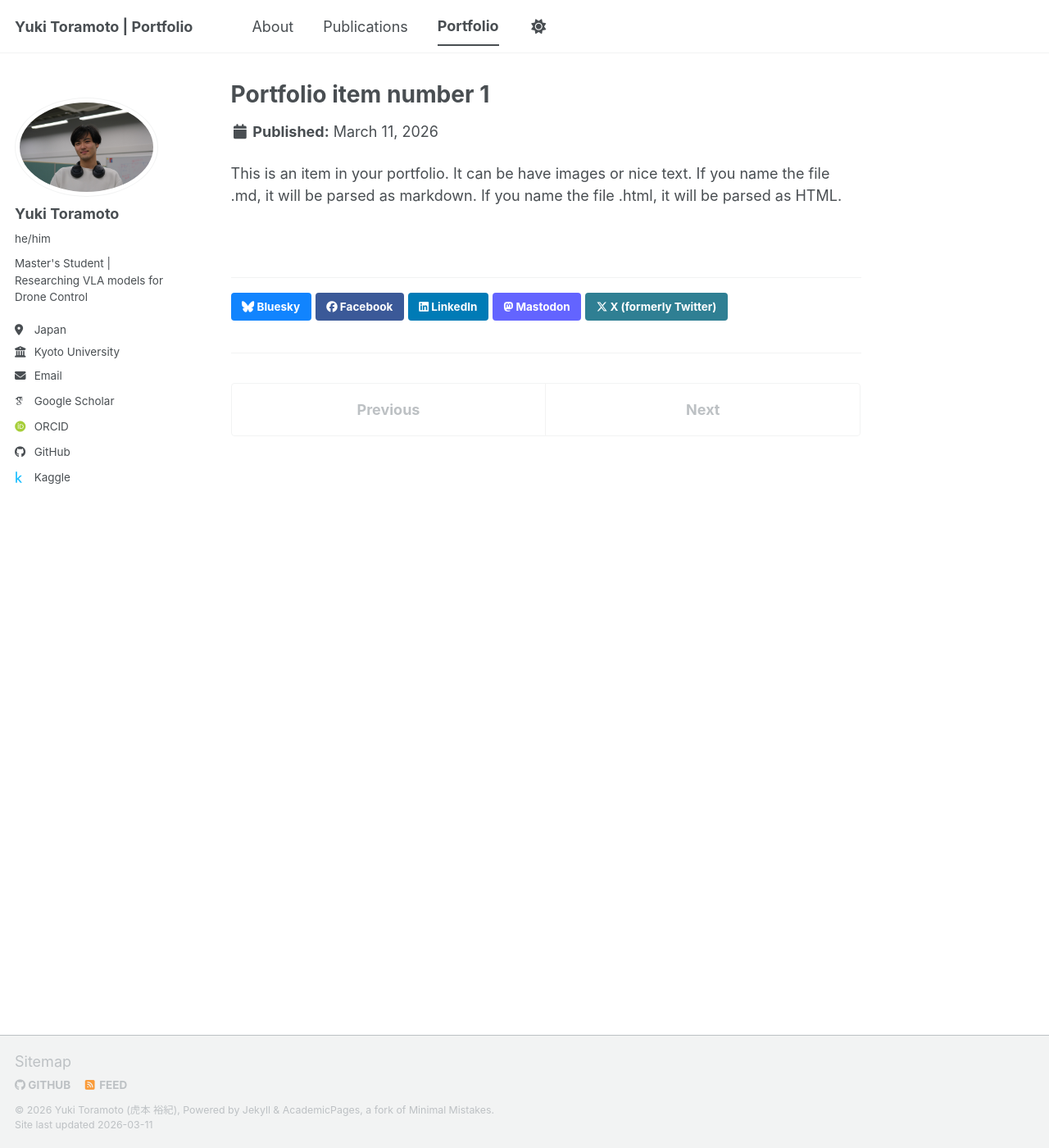
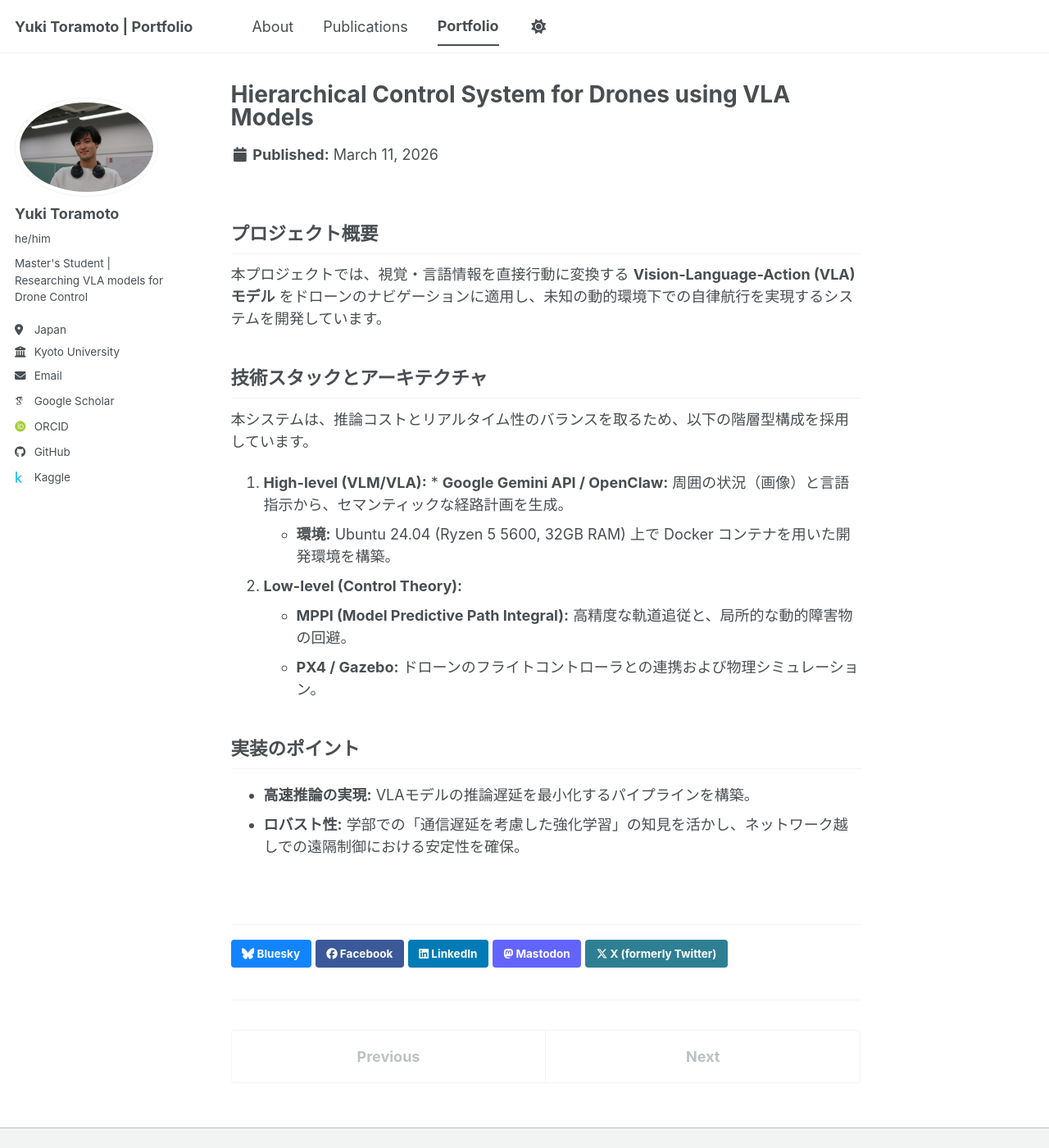
Before and after one commit to toramell/toramell.github.io, a Jekyll site: the page built from _portfolio/portfolio-1.md, in a window 1280 px wide and 1400 px high. Shown: the whole window at 82% size. Built offline with Jekyll 4.4.1, drawn with Linux system fonts in a browser that asks for light colours; some web fonts are replaced; a script bundle is joined from its source files by our own code; library files that are not in the unit come from our copies.

Commit message:
Revise portfolio item with new project details
Updated portfolio item details with a new title and excerpt, and added project overview, technology stack, and implementation points in Japanese.

```diff
--- a/_portfolio/portfolio-1.md
+++ b/_portfolio/portfolio-1.md
@@ -1,7 +1,23 @@
 ---
-title: "Portfolio item number 1"
-excerpt: "Short description of portfolio item number 1<br/><img src='/images/500x300.png'>"
+title: "Hierarchical Control System for Drones using VLA Models"
+excerpt: "VLAモデルによる高レベル意思決定と、MPPIによる低レベル制御を統合した階層型アーキテクチャの実装プロジェクト。<br/><img src='/images/drone-project-teaser.jpg'>"
 collection: portfolio
 ---
 
-This is an item in your portfolio. It can be have images or nice text. If you name the file .md, it will be parsed as markdown. If you name the file .html, it will be parsed as HTML.
+## プロジェクト概要
+本プロジェクトでは、視覚・言語情報を直接行動に変換する **Vision-Language-Action (VLA) モデル** をドローンのナビゲーションに適用し、未知の動的環境下での自律航行を実現するシステムを開発しています。
+
+
+
+## 技術スタックとアーキテクチャ
+本システムは、推論コストとリアルタイム性のバランスを取るため、以下の階層型構成を採用しています。
+
+1.  **High-level (VLM/VLA):** * **Google Gemini API / OpenClaw:** 周囲の状況（画像）と言語指示から、セマンティックな経路計画を生成。
+    * **環境:** Ubuntu 24.04 (Ryzen 5 5600, 32GB RAM) 上で Docker コンテナを用いた開発環境を構築。
+2.  **Low-level (Control Theory):**
+    * **MPPI (Model Predictive Path Integral):** 高精度な軌道追従と、局所的な動的障害物の回避。
+    * **PX4 / Gazebo:** ドローンのフライトコントローラとの連携および物理シミュレーション。
+
+## 実装のポイント
+* **高速推論の実現:** VLAモデルの推論遅延を最小化するパイプラインを構築。
+* **ロバスト性:** 学部での「通信遅延を考慮した強化学習」の知見を活かし、ネットワーク越しでの遠隔制御における安定性を確保。
```
